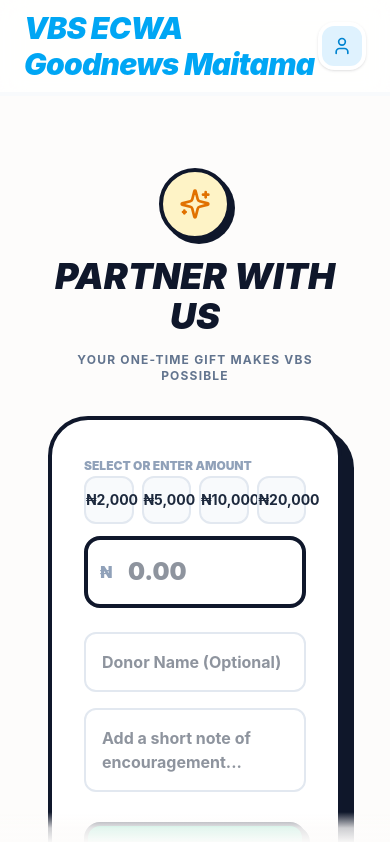
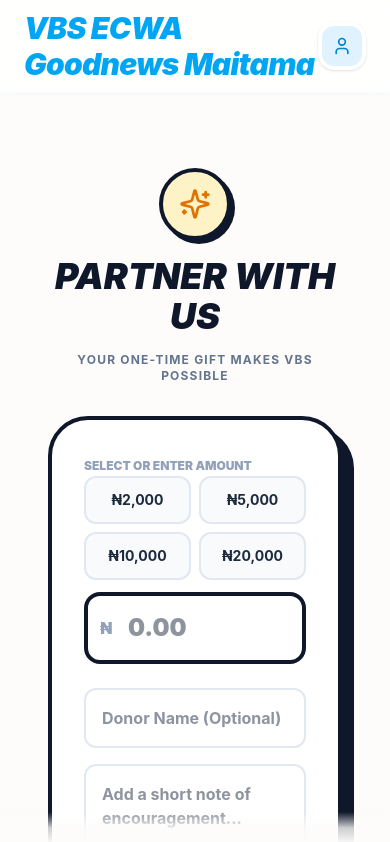
Before and after one commit to sesdave/little-explorer, a React (Vite) app in the folder app/portal-ui/: page /dashboard/donate in a window 390 px wide. Shown: the top 842 px of the page. Built offline with nearby package versions, Linux system fonts and the light colour scheme; no server answers.

Commit message:
fix mobile face

```diff
--- a/app/portal-ui/src/components/donation/DonationPage.tsx
+++ b/app/portal-ui/src/components/donation/DonationPage.tsx
@@ -103,7 +103,7 @@
       <div className="bg-white border-4 border-slate-900 rounded-[2.5rem] p-8 shadow-[12px_12px_0px_0px_#0f172a] space-y-6">
         <div className="space-y-3">
           <label className="text-xs font-black uppercase text-slate-400">Select or Enter Amount</label>
-          <div className="grid grid-cols-4 gap-2">
+          <div className="grid grid-cols-2 sm:grid-cols-4 gap-2">
             {suggestions.map((s) => (
               <button
                 key={s}
--- a/app/portal-ui/src/pages/payment/PaymentPage.tsx
+++ b/app/portal-ui/src/pages/payment/PaymentPage.tsx
@@ -244,8 +244,8 @@
           <span className="font-black italic text-emerald-400">₦{amountPaid.toLocaleString()}</span>
         </div>
 
-        <div className="flex justify-between pt-2 sm:flex-row" >
-          <span className="font-bold text-slate-400 uppercase text-xs">Remaining Balance</span>
+        <div className="flex justify-between pt-4 sm:flex-row border-slate-700" >
+          <span className="font-bold text-slate-400 uppercase">Remaining Balance</span>
           <span className="text-3xl font-black text-rose-400 italic">{formattedRemaining}</span>
         </div>
 
```
